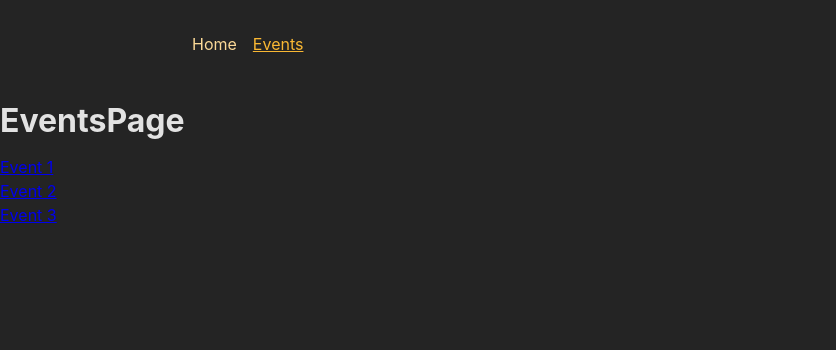
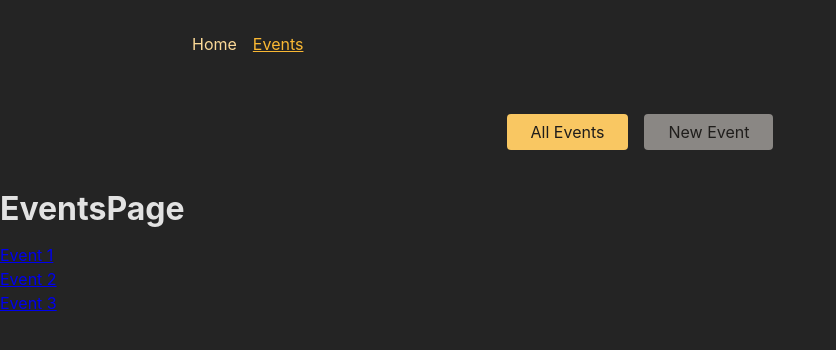
Before and after one commit to alperencngz/routerprojectnewsletter, a React (Create React App) app in the folder frontend/: page /events in a window 1280 px wide. Shown: the top 350 px of the page, without its empty margins (0-836 px from the left). Built offline with nearby package versions, Linux system fonts and the light colour scheme.

Commit message:
Added a nested EventsRootLayout for events
This is the part I switched from absolute paths to relative paths since that was kind of the point of adding EventsRootLayout

```diff
--- a/frontend/src/App.js
+++ b/frontend/src/App.js
@@ -28,6 +28,7 @@
 import NewEventPage from "./pages/NewEventPage";
 import EditEventPage from "./pages/EditEventPage";
 import RootLayout from "./pages/Root";
+import EventsRootLayout from "./pages/EventsRoot";
 
 const router = createBrowserRouter([
   {
@@ -35,10 +36,16 @@
     element: <RootLayout />,
     children: [
       { index: true, element: <HomePage /> },
-      { path: "/events", element: <EventsPage /> },
-      { path: "/events/:eventId", element: <EventDetailPage /> },
-      { path: "/events/new", element: <NewEventPage /> },
-      { path: "/events/:eventId/edit", element: <EditEventPage /> }
+      {
+        path: "events",
+        element: <EventsRootLayout />,
+        children: [
+          { index: true, element: <EventsPage /> },
+          { path: ":eventId", element: <EventDetailPage /> },
+          { path: "new", element: <NewEventPage /> },
+          { path: ":eventId/edit", element: <EditEventPage /> }
+        ],
+      },
     ]
   },
 ])
--- a/frontend/src/components/EventsNavigation.js
+++ b/frontend/src/components/EventsNavigation.js
@@ -1,3 +1,5 @@
+import { NavLink } from 'react-router-dom';
+
 import classes from './EventsNavigation.module.css';
 
 function EventsNavigation() {
@@ -6,10 +8,24 @@
       <nav>
         <ul className={classes.list}>
           <li>
-            <a href="/events">All Events</a>
+            <NavLink
+              to="/events"
+              className={({ isActive }) =>
+                isActive ? classes.active : undefined
+              }
+              end
+            >
+              All Events
+            </NavLink>
           </li>
           <li>
-            <a href="/events/new">New Event</a>
+            <NavLink
+              to="/events/new"
+              className={({ isActive }) =>
+                isActive ? classes.active : undefined}
+            >
+              New Event
+            </NavLink>
           </li>
         </ul>
       </nav>
--- /dev/null
+++ b/frontend/src/pages/EventsRoot.js
@@ -0,0 +1,13 @@
+import { Outlet } from "react-router-dom";
+import EventsNavigation from "../components/EventsNavigation";
+
+function EventsRootLayout() {
+    return (
+        <>
+            <EventsNavigation/>
+            <Outlet/>
+        </>
+    )
+}
+
+export default EventsRootLayout
```
